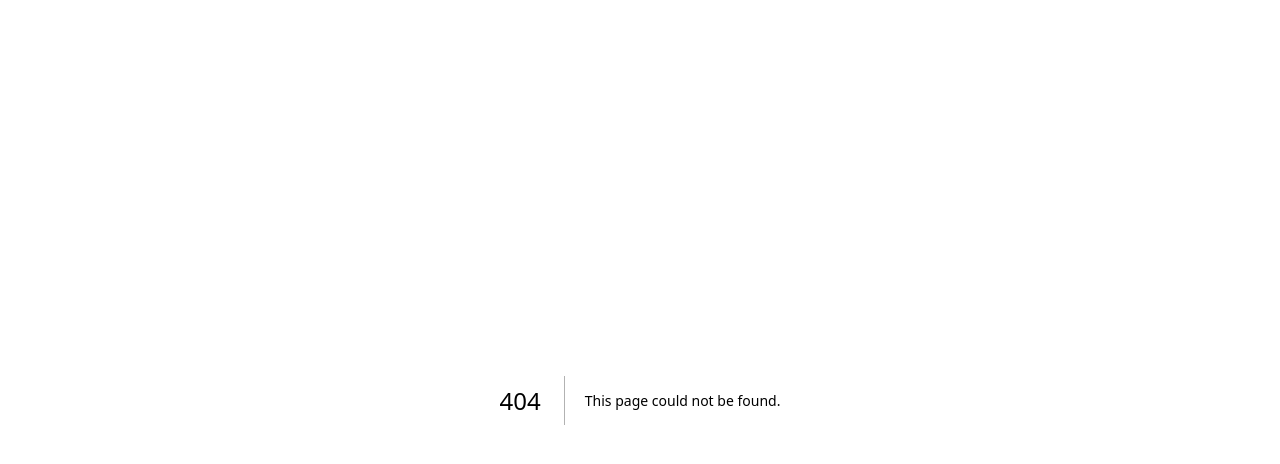
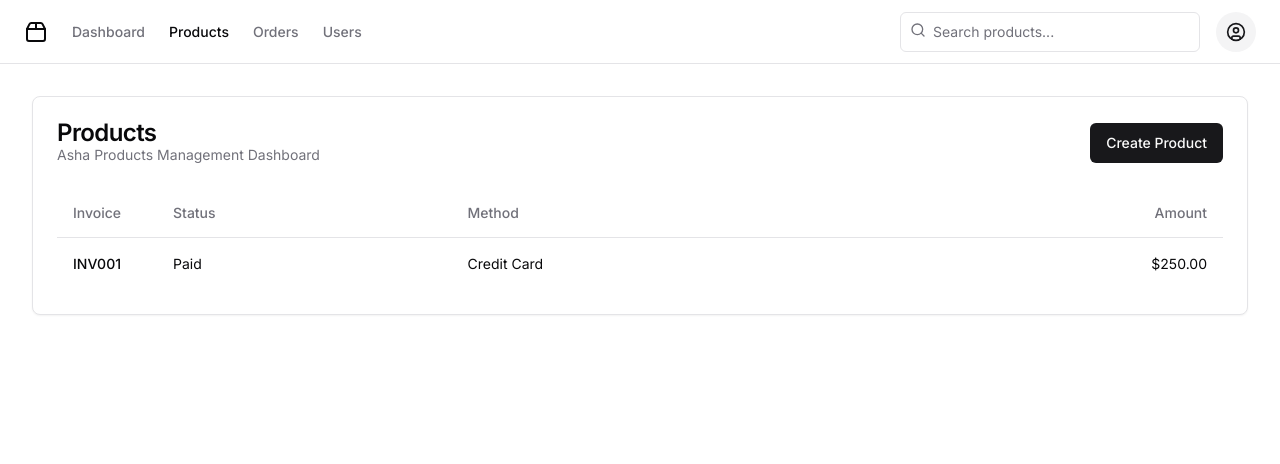
Before and after one commit to ashandileo/Asha-ShopEase, a Next.js app: page /products in a window 1280 px wide. Before the commit this address had no page. Shown: the top 464 px of the page. Built offline with nearby package versions, Linux system fonts and the light colour scheme.

Commit message:
feat: add products table

```diff
--- /dev/null
+++ b/src/app/(dashboard-wrapper)/products/page.tsx
@@ -0,0 +1,60 @@
+import React from "react";
+import {
+  Table,
+  TableBody,
+  TableCell,
+  TableHead,
+  TableHeader,
+  TableRow,
+} from "@/components/ui/table";
+
+import {
+  Card,
+  CardContent,
+  CardDescription,
+  CardHeader,
+  CardTitle,
+} from "@/components/ui/card";
+import { Button } from "@/components/ui/button";
+
+const ProductsPage = () => {
+  return (
+    <>
+      <Card>
+        <CardHeader>
+          <div className="flex items-center justify-between">
+            <div>
+              <CardTitle>Products</CardTitle>
+              <CardDescription>
+                Asha Products Management Dashboard
+              </CardDescription>
+            </div>
+            <Button>Create Product</Button>
+          </div>
+        </CardHeader>
+        <CardContent>
+          <Table>
+            <TableHeader>
+              <TableRow>
+                <TableHead className="w-[100px]">Invoice</TableHead>
+                <TableHead>Status</TableHead>
+                <TableHead>Method</TableHead>
+                <TableHead className="text-right">Amount</TableHead>
+              </TableRow>
+            </TableHeader>
+            <TableBody>
+              <TableRow>
+                <TableCell className="font-medium">INV001</TableCell>
+                <TableCell>Paid</TableCell>
+                <TableCell>Credit Card</TableCell>
+                <TableCell className="text-right">$250.00</TableCell>
+              </TableRow>
+            </TableBody>
+          </Table>
+        </CardContent>
+      </Card>
+    </>
+  );
+};
+
+export default ProductsPage;
```
